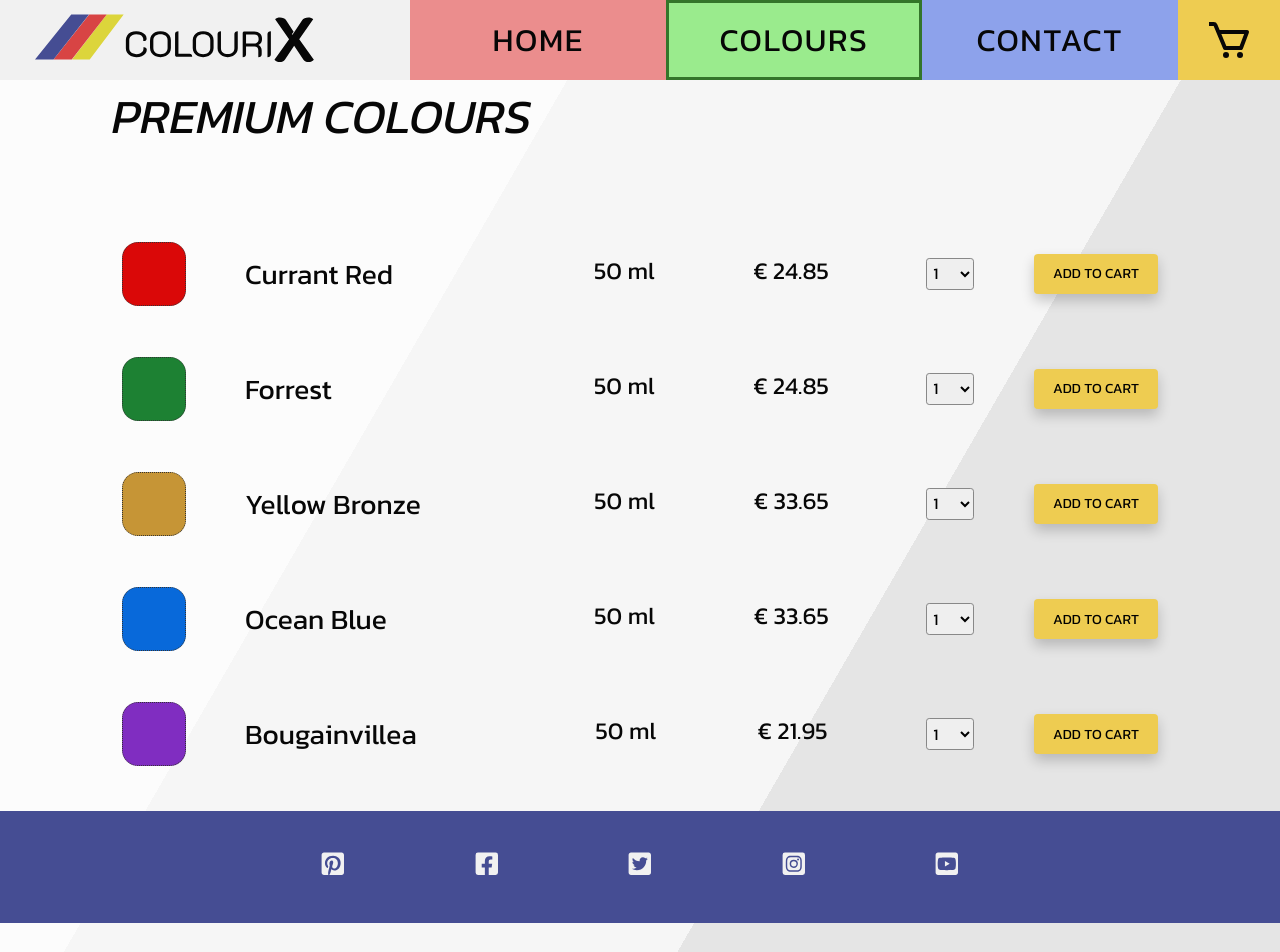
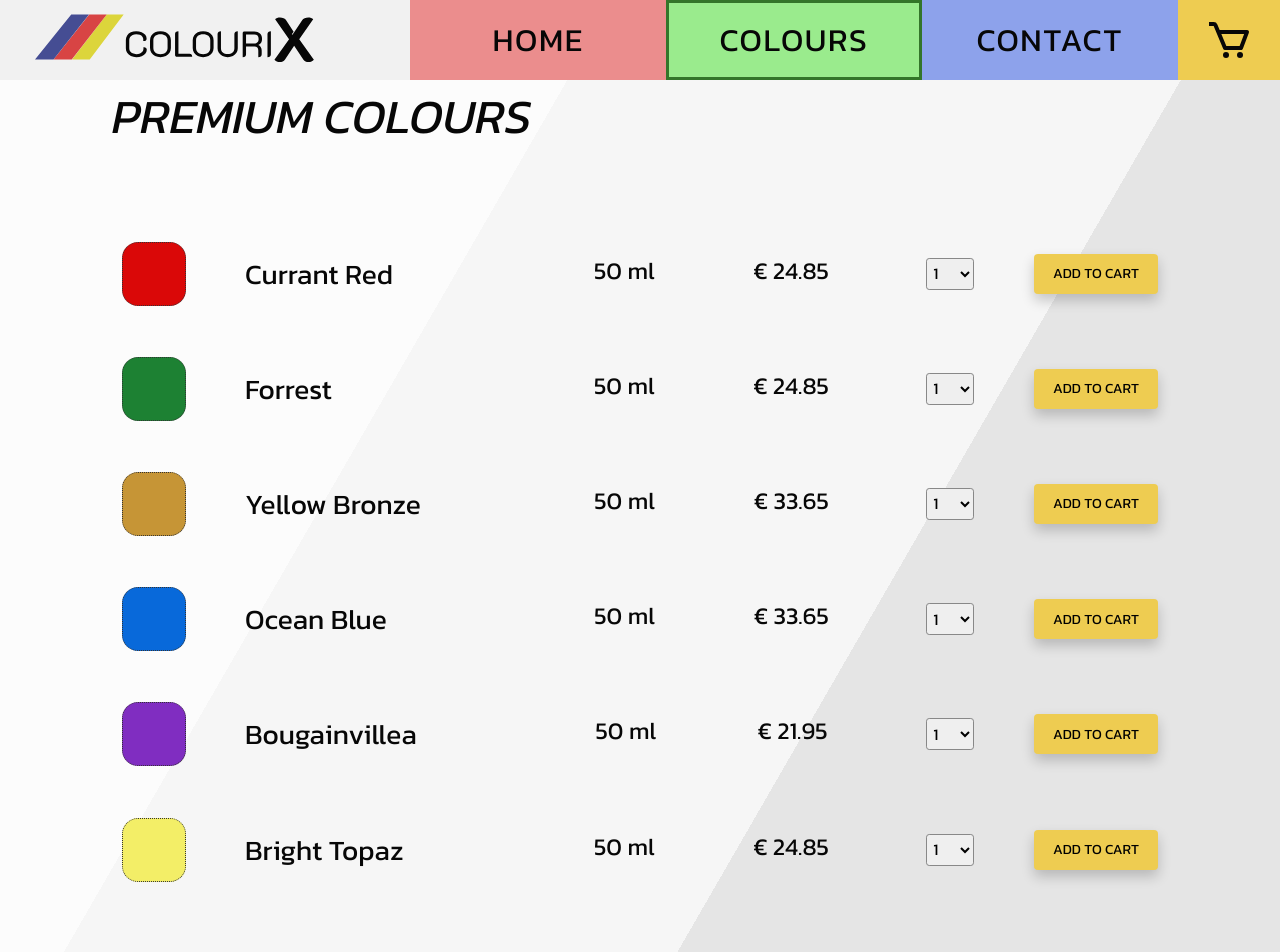
Before and after one commit to Patrick-Svensson/colourix, a React (Create React App) app: page /colours in a window 1280 px wide. Shown: the top 952 px of the page. Built offline with nearby package versions, Linux system fonts and the light colour scheme.

Commit message:
Refactoring

```diff
--- a/src/Components/Footer.css
+++ b/src/Components/Footer.css
@@ -6,8 +6,8 @@
     align-items: center;
     background-color: #454d93;
     position: absolute;
-    bottom: 0;
-    left: 0;
+    /* bottom: 0;
+    left: 0; */
 }
 
 .footerLinkContainer {
--- a/src/Pages/Colours.css
+++ b/src/Pages/Colours.css
@@ -4,7 +4,7 @@
     justify-content: center;
     width: 100%;
     max-width: 66rem;
-    min-height: 100vh;
+    min-height: 84.8vh;
     margin: 5rem auto;
     gap: 3rem;
 }
```
